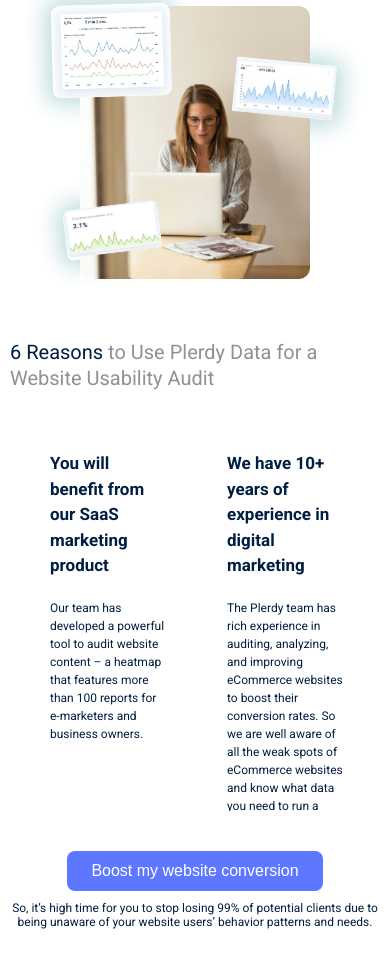
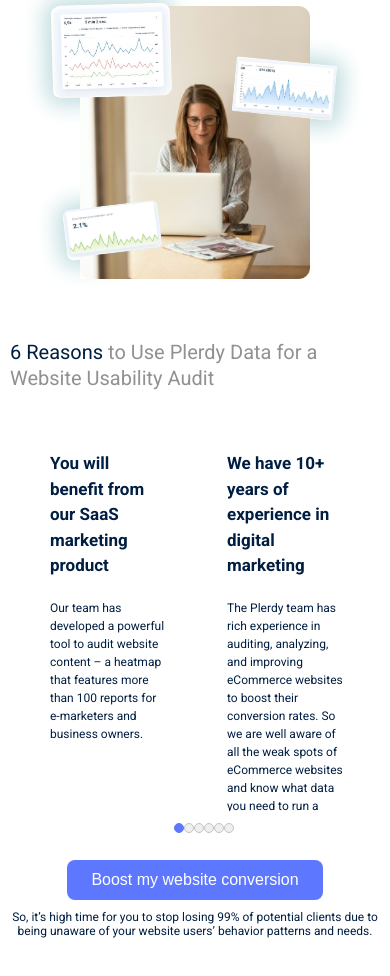
Before and after one commit to alexmiziuk/Plerdy, a plain HTML site: page index.html in a window 390 px wide. Shown: the part 554-1530 px from the top of the page. Drawn offline with nearby package versions, Linux system fonts and the light colour scheme.

Commit message:
feat: create dots of slider

```diff
--- a/css/style.css
+++ b/css/style.css
@@ -639,6 +639,38 @@ a {
 	.slick-next {
 		display: none !important;
 	}
+	.slick-dots {
+		display: flex !important;
+		width: 42px !important;
+		justify-content: space-between;
+		margin: 10px auto;
+	}
+	#slick-slide-control00,
+	#slick-slide-control01,
+	#slick-slide-control02,
+	#slick-slide-control03,
+	#slick-slide-control04,
+	#slick-slide-control05 {
+		border-radius: 50% !important;
+		width: 10px;
+		height: 10px;
+		color: rgba(255, 0, 0, 0);
+		border: 1px solid #c5c3c3;
+		cursor: pointer;
+		transition: all 0.6s;
+	}
+	#slick-slide-control00[aria-selected="true"],
+	#slick-slide-control01[aria-selected="true"],
+	#slick-slide-control02[aria-selected="true"],
+	#slick-slide-control03[aria-selected="true"],
+	#slick-slide-control04[aria-selected="true"],
+	#slick-slide-control05[aria-selected="true"] {
+		background: rgb(93, 120, 255);
+		border: 1px solid rgb(93, 120, 255);
+	}
+	.reasons-btn-text-box {
+		margin-top: 20px;
+	}
 }
 @media (max-width: 1056px) {
 	.promo-box-container-doubler {
@@ -787,13 +819,11 @@ a {
 		font-weight: 600;
 		line-height: 150%;
 		text-align: left;
-		/* width: 235px; */
 		margin-left: 20px;
 	}
 	.reasons-carousel-text {
 		font-size: 12px;
 		margin-left: 20px;
-		/* width: 254px */
 	}
 	.reasons-carousel-card {
 		height: 372px !important;
--- a/js/index.js
+++ b/js/index.js
@@ -144,17 +144,25 @@ $(document).ready(function () {
 				}
 			},
 			{
+				breakpoint: 1120,
+				settings: {
+					dots: true
+				}
+			},
+			{
 				breakpoint: 768,
 				settings: {
 					slidesToScroll: 1,
-					slidesToShow: 2
+					slidesToShow: 2,
+					dots: true
 				}
 			},
 			{
 				breakpoint: 480,
 				settings: {
 					slidesToScroll: 1,
-					slidesToShow: 1
+					slidesToShow: 1,
+					dots: true
 				}
 			}
 		]
```
